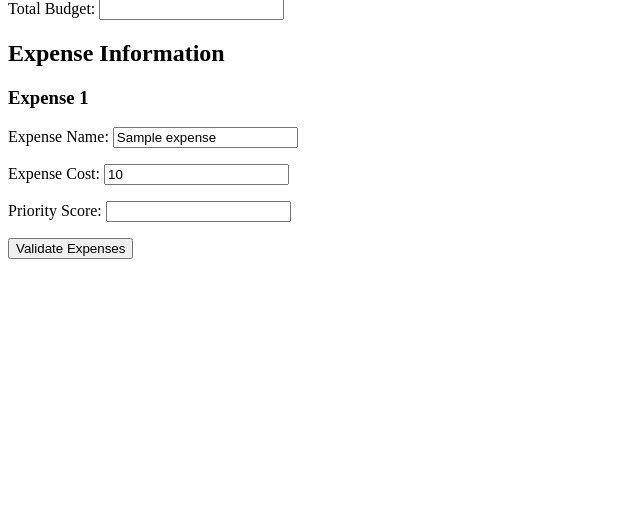
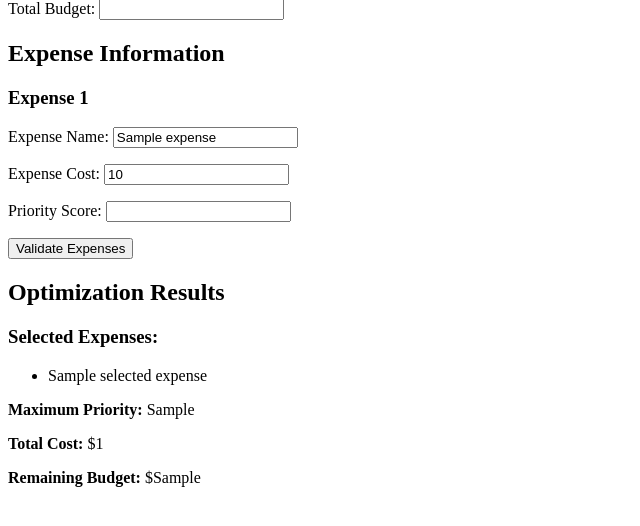
Before and after one commit to gairepragyan/SmartBudget---CSCE-4110, a Flask app: template templates/index.html in a window 1280 px wide. Shown: the part 166-692 px from the top of the page, without its empty margins (0-640 px from the left). Run offline with Flask 3, Linux system fonts and the light colour scheme; the template is opened without the code that fills it: most values are stand-ins (such as "Sample title", 1, 10 or a date in 2020).

Commit message:
Integrate tabulation algorithm with Flask interface

```diff
--- a/app.py
+++ b/app.py
@@ -1,5 +1,6 @@
 
 from flask import Flask, render_template, request
+from Tabulation import solve_budget
 
 app = Flask(__name__)
 
@@ -8,6 +9,7 @@ app = Flask(__name__)
 def home():
     error = None
     success = None
+    result = None
 
     budget = ""
     expenses = [
@@ -75,14 +77,21 @@ def home():
                         }
                     )
 
+
                 if not error:
                     if len(valid_expenses) == 0:
                         error = "Please enter at least one expense."
                     else:
-                        success = (
-                            f"Input accepted. {len(valid_expenses)} expense(s) "
-                            "are ready for optimization."
+                        names = [expense["name"] for expense in valid_expenses]
+                        costs = [expense["cost"] for expense in valid_expenses]
+                        priorities = [expense["priority"] for expense in valid_expenses]
+
+                        result = solve_budget(
+                            names, costs, priorities, budget_value
                         )
+
+                        success = "Budget optimization completed successfully."
+
 
         except ValueError:
             error = "Budget, cost, and priority must be whole numbers."
@@ -93,6 +102,7 @@ def home():
         success=success,
         budget=budget,
         expenses=expenses,
+        result=result,
     )
 
 
--- a/templates/index.html
+++ b/templates/index.html
@@ -88,5 +88,38 @@
 
     </form>
 
+    {% if result %}
+
+        <h2>Optimization Results</h2>
+
+        <h3>Selected Expenses:</h3>
+
+        {% if result.selected_expenses %}
+            <ul>
+                {% for name in result.selected_expenses %}
+                    <li>{{ name }}</li>
+                {% endfor %}
+            </ul>
+        {% else %}
+            <p>No expenses selected.</p>
+        {% endif %}
+
+        <p>
+            <strong>Maximum Priority:</strong>
+            {{ result.maximum_priority }}
+        </p>
+
+        <p>
+            <strong>Total Cost:</strong>
+            ${{ result.total_cost }}
+        </p>
+
+        <p>
+            <strong>Remaining Budget:</strong>
+            ${{ result.remaining_budget }}
+        </p>
+
+    {% endif %}
+
 </body>
 </html>
```
